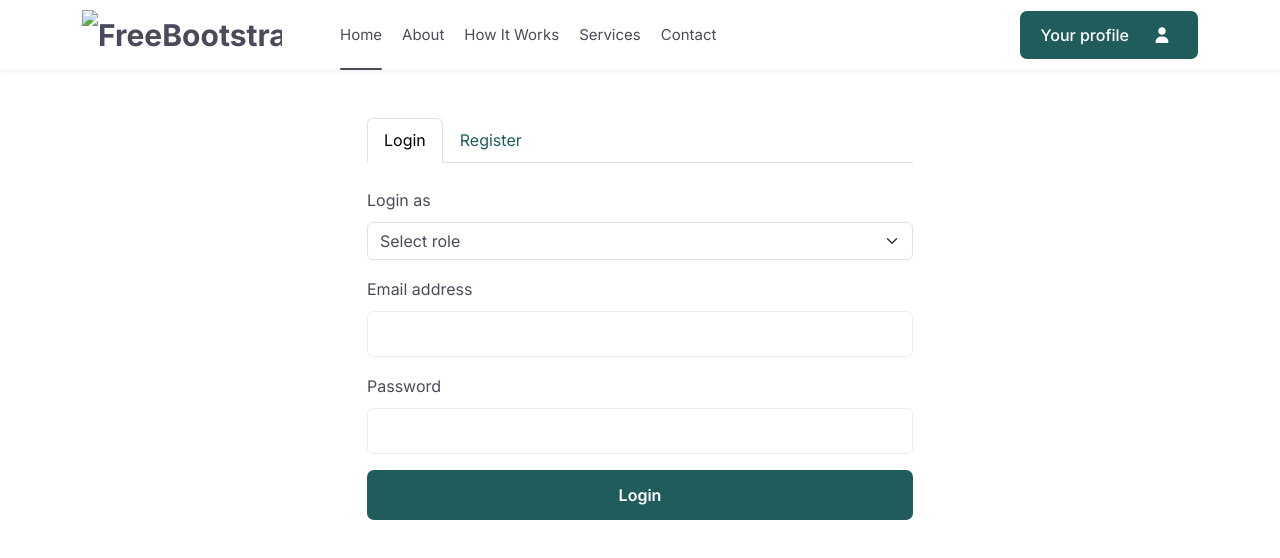
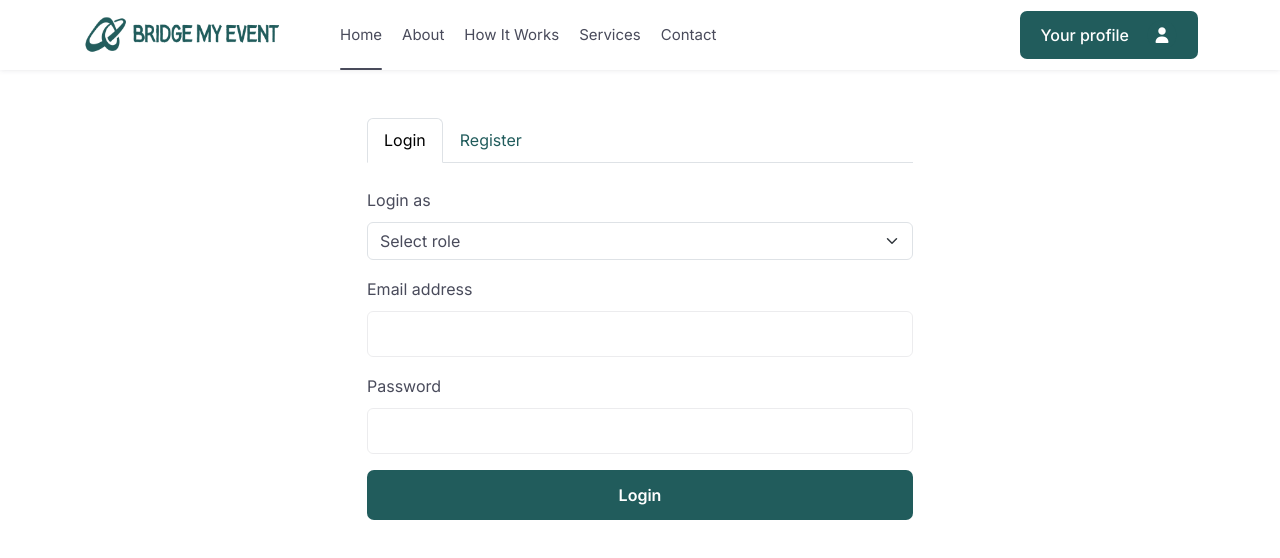
Before and after one commit to meet65/Bridge_My_Event, a plain HTML site: page join.html in a window 1280 px wide. Drawn offline with nearby package versions, Linux system fonts and the light colour scheme.

Commit message:
Update join.html

```diff
--- a/join.html
+++ b/join.html
@@ -43,7 +43,7 @@
         <div id="navbar" class="container d-flex align-items-center justify-content-between">
           <!-- Start Logo-->
           <a class="navbar-brand w-auto" href="index.html">
-            <img id="logo" class="logo dark img-fluid" src="./assets/Screenshot 2025-09-30 033046.png" alt="FreeBootstrap.net image placeholder">
+            <img id="logo" class="logo dark img-fluid" src="./Screenshot 2025-09-30 033046.png" alt="FreeBootstrap.net image placeholder">
           </a>
 
           <!-- Start offcanvas-->
@@ -51,7 +51,7 @@
             <div class="offcanvas-header">
               <div class="offcanvas-header-logo">
                 <a class="logo-link" id="fbs__net-navbarsLabel" href="index.html">
-                  <img class="logo dark img-fluid" src="assets/images/logo-dark.svg" alt="FreeBootstrap.net image placeholder">
+                  <img class="logo dark img-fluid" src="./images/logo-dark.svg" alt="FreeBootstrap.net image placeholder">
                 </a>
               </div>
               <button class="btn-close btn-close-black" type="button" data-bs-dismiss="offcanvas" aria-label="Close"></button>
@@ -323,4 +323,5 @@
       </div>
 
 </body>
+
 </html>
```
